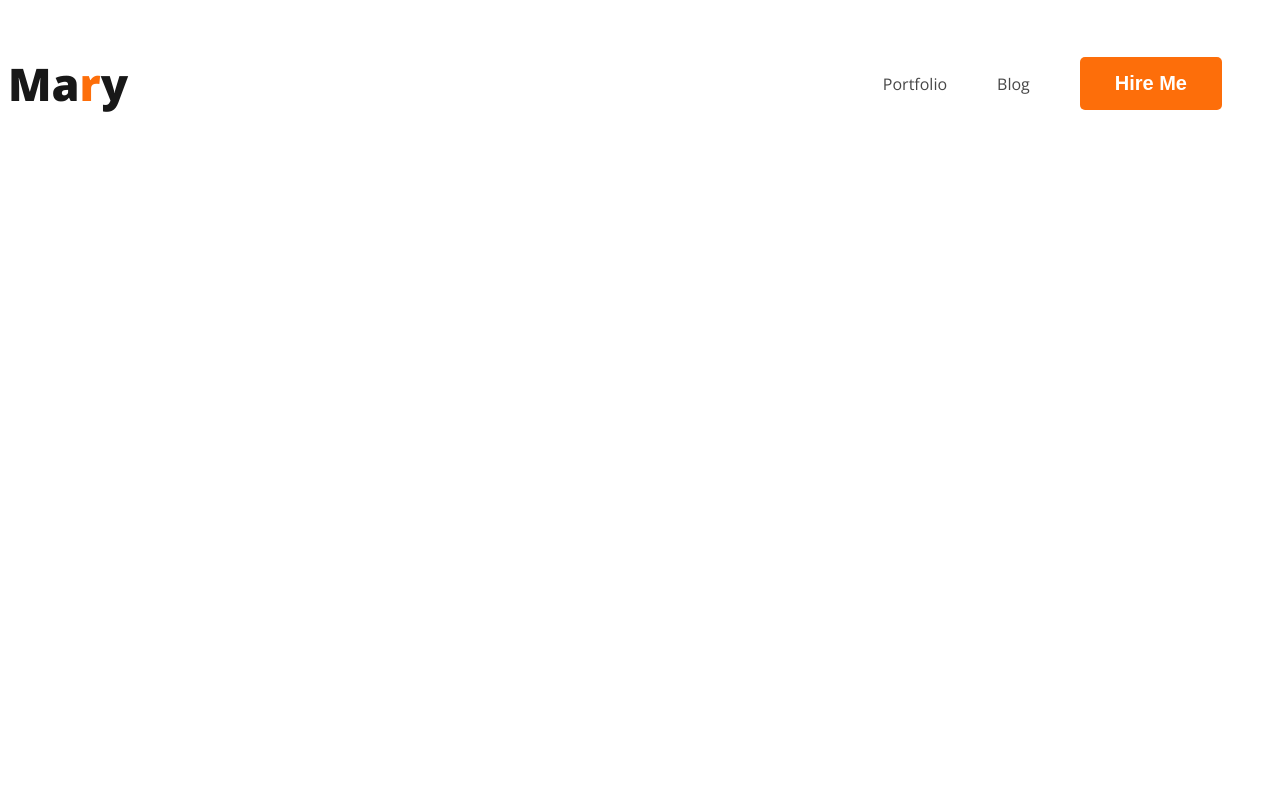
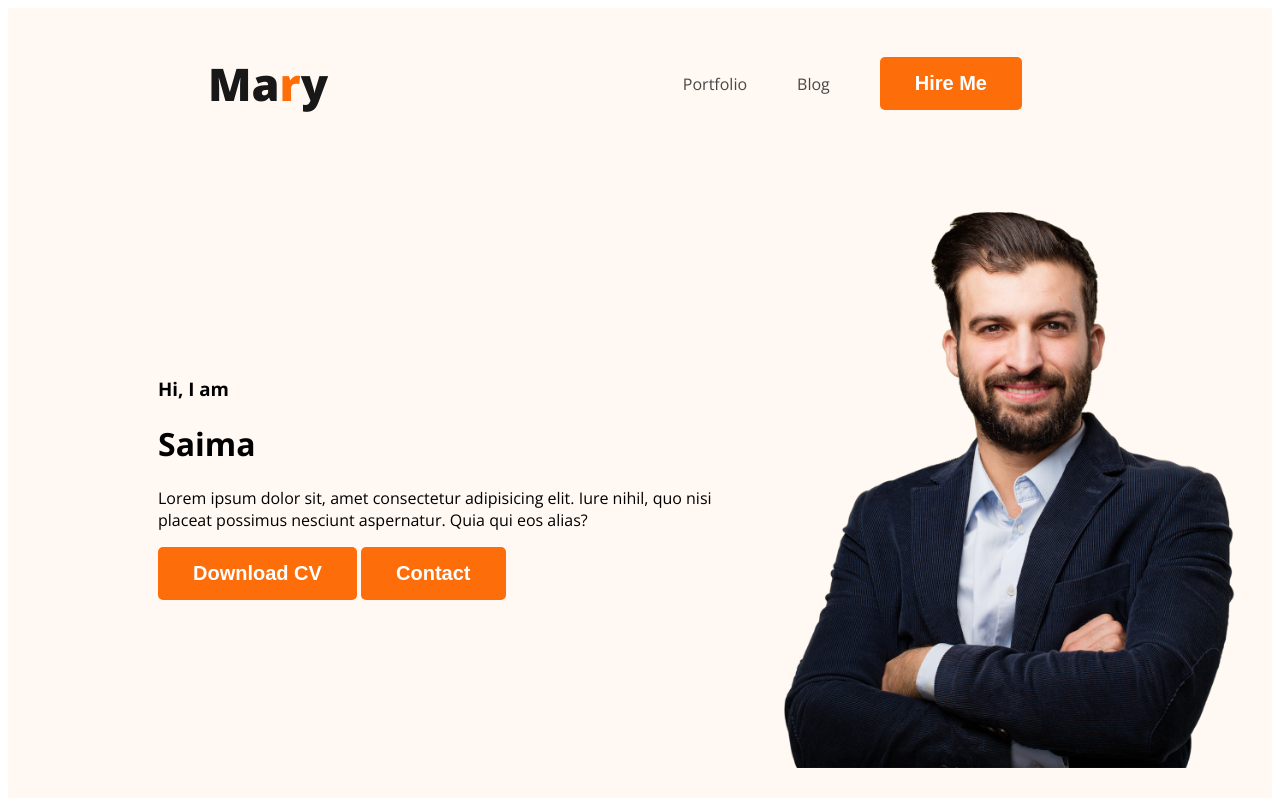
Before and after one commit to riaz9899/web-portfolio, a plain HTML site: page index.html in a window 1280 px wide. Drawn offline with nearby package versions, Linux system fonts and the light colour scheme.

Commit message:
added some content & profile pic

```diff
--- a/index.html
+++ b/index.html
@@ -11,7 +11,7 @@
 
 </head>
 <body>
-    <header>
+    <header class="header" >
         <nav>
             <h3 class="nav-title" >Ma<span class="text-primary">r</span>y</h3>
             <ul>
@@ -20,6 +20,16 @@
                 <li><button class="btn-primary">Hire Me</button></li>
             </ul>
         </nav>
+        <div class="banner">
+            <div class="banner-content" >
+                <h3 class="banner-greeting" >Hi, I am </h3>
+                <h1 class="banner-title" >Saima</h1>
+                <p>Lorem ipsum dolor sit, amet consectetur adipisicing elit. Iure nihil, quo nisi placeat possimus nesciunt aspernatur. Quia qui eos alias?</p>
+                <button class="btn-primary" >Download CV</button>
+                <button class="btn-primary" >Contact</button>
+            </div>
+            <img class="profile-pic" src="images/hardy.png" alt="">
+        </div>
 
     </header>
     <main>
--- a/style/portfolio.css
+++ b/style/portfolio.css
@@ -23,6 +23,7 @@ nav{
     display:flex;
     align-items: center;
     justify-content: space-between;
+    margin: 0 200px;
 }
 .nav-title{
     color: #181818;
@@ -41,3 +42,16 @@ nav a{
     text-decoration: none;
     color: #474747;
 }
+/* header related info*/
+.header{
+    background: #fff8f3;
+}
+.banner{
+    padding: 30px 30px 30px 150px;
+    display: flex;
+    align-items: center;
+}
+.banner .profile-pic{
+    width: 500px;
+
+}
```
